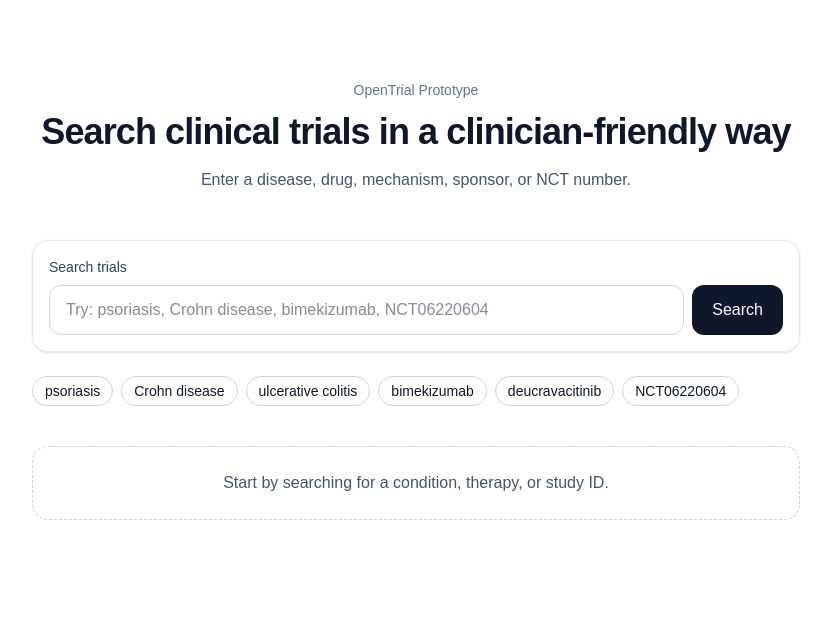
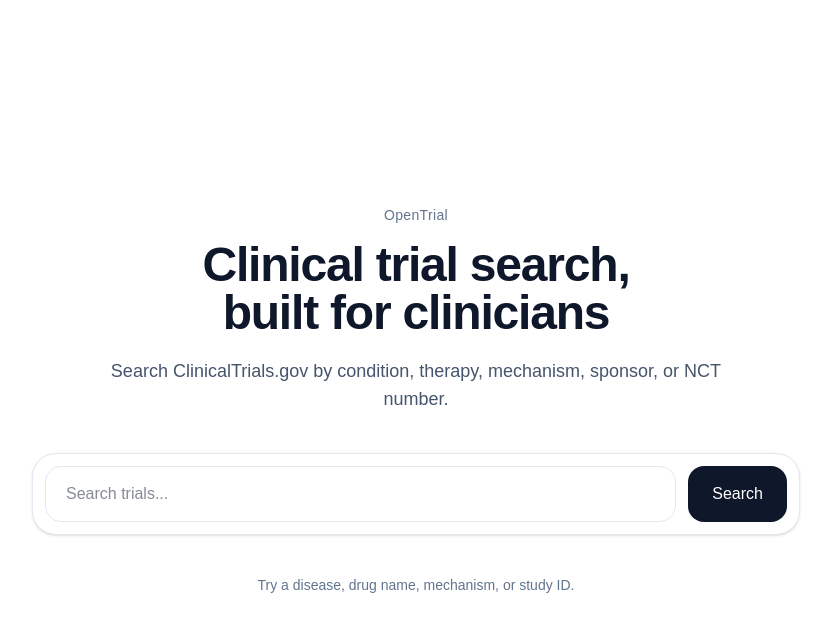
Before and after one commit to irvingling/opentrial, a Next.js app: page / in a window 1280 px wide. Shown: the top 632 px of the page, without its empty margins (224-1055 px from the left). Built offline with nearby package versions, Linux system fonts and the light colour scheme.

Commit message:
Refine homepage to cleaner search-first layout

```diff
--- a/app/page.tsx
+++ b/app/page.tsx
@@ -65,119 +65,112 @@ export default function HomePage() {
 
   return (
     <main className="min-h-screen bg-white text-slate-900">
-      <div className="mx-auto max-w-5xl px-6 py-20">
-        <header className="mb-12 text-center">
-          <p className="text-sm font-medium text-slate-500">OpenTrial Prototype</p>
-          <h1 className="mt-3 text-4xl font-bold tracking-tight">
-            Search clinical trials in a clinician-friendly way
+      <div className="mx-auto flex min-h-screen max-w-6xl flex-col px-6">
+        <section className="flex flex-1 flex-col items-center justify-center">
+          <div className="w-full max-w-3xl">
+            <div className="mb-10 text-center">
+              <p className="text-sm font-medium tracking-wide text-slate-500">
+                OpenTrial
+              </p>
+              <h1 className="mt-4 text-4xl font-semibold tracking-tight text-slate-900 sm:text-5xl">
+                Clinical trial search,
+                <br />
+                built for clinicians
               </h1>
-          <p className="mx-auto mt-4 max-w-2xl text-base text-slate-600">
-            Enter a disease, drug, mechanism, sponsor, or NCT number.
+              <p className="mx-auto mt-5 max-w-2xl text-base leading-7 text-slate-600 sm:text-lg">
+                Search ClinicalTrials.gov by condition, therapy, mechanism, sponsor,
+                or NCT number.
               </p>
-        </header>
+            </div>
 
             <form
               onSubmit={handleSubmit}
-          className="mx-auto max-w-3xl rounded-2xl border border-slate-200 p-4 shadow-sm"
+              className="rounded-3xl border border-slate-200 bg-white p-3 shadow-sm"
             >
-          <label
-            htmlFor="search"
-            className="mb-2 block text-sm font-medium text-slate-700"
-          >
-            Search trials
-          </label>
-
-          <div className="flex gap-2">
+              <div className="flex flex-col gap-3 sm:flex-row">
                 <input
                   id="search"
                   type="text"
                   value={query}
                   onChange={(event) => setQuery(event.target.value)}
-              placeholder="Try: psoriasis, Crohn disease, bimekizumab, NCT06220604"
-              className="w-full rounded-xl border border-slate-300 px-4 py-3 outline-none focus:border-slate-500"
+                  placeholder="Search trials..."
+                  className="h-14 w-full rounded-2xl border border-slate-200 px-5 text-base outline-none focus:border-slate-400"
                 />
                 <button
                   type="submit"
-              className="rounded-xl bg-slate-900 px-5 py-3 text-white hover:bg-slate-700"
+                  className="h-14 rounded-2xl bg-slate-900 px-6 text-base font-medium text-white transition hover:bg-slate-700"
                 >
                   Search
                 </button>
               </div>
             </form>
 
-        <div className="mx-auto mt-6 flex max-w-3xl flex-wrap gap-2">
-          {quickSearches.map((term) => (
-            <button
-              key={term}
-              type="button"
-              onClick={() => {
-                setQuery(term);
-                runSearch(term);
-              }}
-              className="rounded-full border border-slate-300 px-3 py-1 text-sm hover:bg-slate-50"
-            >
-              {term}
-            </button>
-          ))}
-        </div>
-
             {!hasSearched && (
-          <div className="mx-auto mt-10 max-w-3xl rounded-2xl border border-dashed border-slate-300 p-6 text-center text-slate-600">
-            Start by searching for a condition, therapy, or study ID.
+              <div className="mt-10 text-center text-sm text-slate-500">
+                Try a disease, drug name, mechanism, or study ID.
               </div>
             )}
+          </div>
+        </section>
 
         {hasSearched && (
-          <div className="mx-auto mt-8 max-w-5xl">
-            <div className="mb-4 text-sm text-slate-500">
+          <section className="mx-auto w-full max-w-4xl pb-16">
+            <div className="mb-6 border-t border-slate-200 pt-6">
               {loading ? (
-                <p>Loading trials...</p>
+                <p className="text-sm text-slate-500">Loading trials...</p>
               ) : error ? (
-                <p className="text-red-600">{error}</p>
+                <p className="text-sm text-red-600">{error}</p>
               ) : (
-                <p>
-                  Showing {trials.length} result{trials.length === 1 ? "" : "s"} for{" "}
+                <p className="text-sm text-slate-500">
+                  {trials.length} result{trials.length === 1 ? "" : "s"} for{" "}
                   <span className="font-medium text-slate-900">{lastSearched}</span>
                 </p>
               )}
             </div>
 
-            <section className="grid gap-4">
+            <div className="grid gap-4">
               {trials.map((trial) => (
                 <a
                   key={trial.id}
                   href={`https://clinicaltrials.gov/study/${trial.id}`}
                   target="_blank"
                   rel="noreferrer"
-                  className="rounded-2xl border border-slate-200 p-5 shadow-sm transition hover:shadow-md"
+                  className="rounded-3xl border border-slate-200 bg-white p-6 shadow-sm transition hover:border-slate-300 hover:shadow-md"
                 >
-                  <div className="mb-3 flex flex-wrap gap-2">
-                    <span className="rounded-full bg-slate-100 px-3 py-1 text-sm">
+                  <div className="mb-4 flex flex-wrap gap-2">
+                    <span className="rounded-full bg-slate-100 px-3 py-1 text-xs font-medium text-slate-700">
                       {trial.phase}
                     </span>
-                    <span className="rounded-full bg-slate-100 px-3 py-1 text-sm">
+                    <span className="rounded-full bg-slate-100 px-3 py-1 text-xs font-medium text-slate-700">
                       {trial.status}
                     </span>
-                    <span className="rounded-full bg-slate-100 px-3 py-1 text-sm">
+                    <span className="rounded-full bg-slate-100 px-3 py-1 text-xs font-medium text-slate-700">
                       {trial.mechanism}
                     </span>
                   </div>
 
-                  <h2 className="text-xl font-semibold">{trial.title}</h2>
-                  <p className="mt-2 text-slate-600">{trial.summary}</p>
-                  <p className="mt-4 text-sm font-medium text-slate-900">
+                  <h2 className="text-xl font-semibold tracking-tight text-slate-900">
+                    {trial.title}
+                  </h2>
+
+                  <p className="mt-3 line-clamp-3 text-sm leading-6 text-slate-600">
+                    {trial.summary}
+                  </p>
+
+                  <p className="mt-5 text-sm font-medium text-slate-900">
                     Open on ClinicalTrials.gov →
                   </p>
                 </a>
               ))}
-            </section>
+            </div>
 
             {!loading && !error && trials.length === 0 && (
-              <div className="mt-6 rounded-2xl border border-dashed border-slate-300 p-6 text-slate-600">
-                No trials matched your search. Try a broader term like psoriasis or Crohn disease.
+              <div className="mt-6 rounded-3xl border border-dashed border-slate-300 p-6 text-sm text-slate-600">
+                No trials matched your search. Try a broader term or a different
+                spelling.
               </div>
             )}
-          </div>
+          </section>
         )}
       </div>
     </main>
```
Lines whose indentation alone changed are shown as unchanged.
